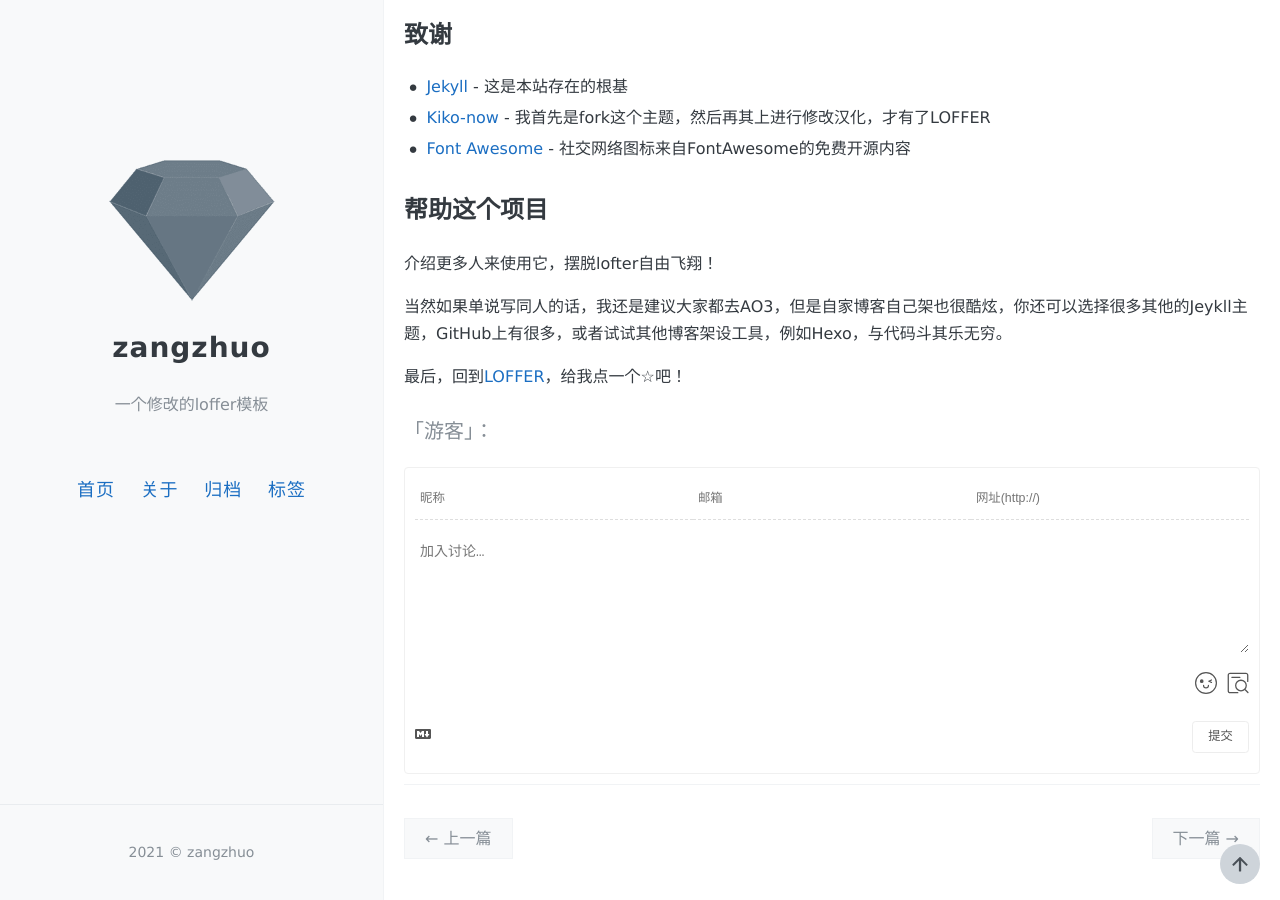
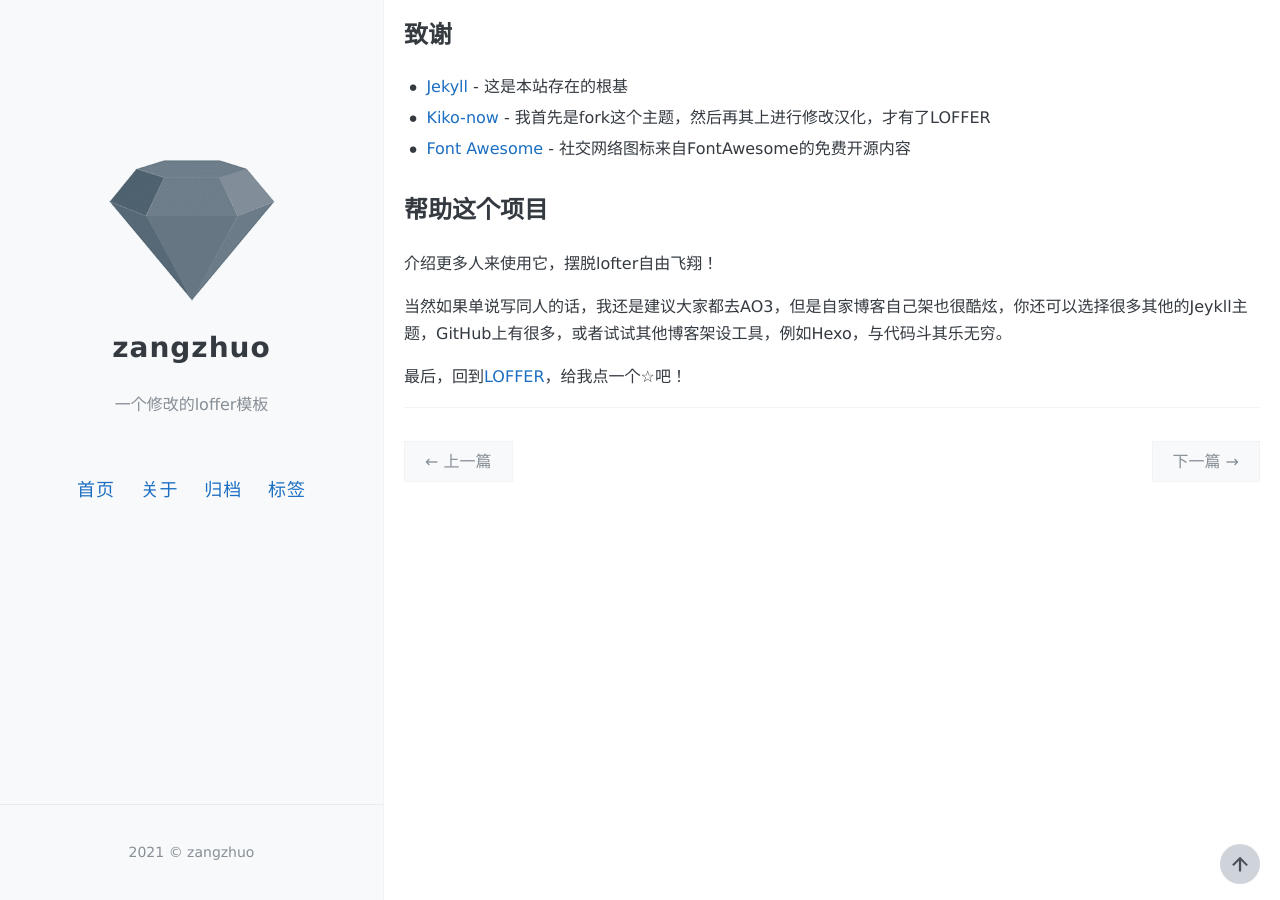
Before and after one commit to wmnhw/loffer, a Jekyll site: the page built from _posts/2019-06-02-document.md, in a window 1280 px wide and 900 px high, scrolled down 3794 px. Built offline with Jekyll 4.4.1, drawn with Linux system fonts in a browser that asks for light colours; comment, search, counter and statistics services are not loaded.

Commit message:
Update valine_comments.html

```diff
--- a/_includes/valine_comments.html
+++ b/_includes/valine_comments.html
@@ -1,9 +1,9 @@
-<h4 align="left">「游客」：</h4>
+<!--<h4 align="left">「游客」：</h4>-->
 <div id="comments"></div>
     <!--Leancloud 操作库:-->
-    <script src="//cdn1.lncld.net/static/js/3.0.4/av-min.js"></script>
+    <!--<script src="//cdn1.lncld.net/static/js/3.0.4/av-min.js"></script>-->
     <!--Valine 的核心代码库:-->
-    <script src="{{site.baseurl}}/assets/js/Valine.min.js"></script>
+    <!--<script src="{{site.baseurl}}/assets/js/Valine.min.js"></script>-->
     <!--<script src='//unpkg.com/valine/dist/Valine.min.js'></script>-->
     <script>
          new Valine({
```
